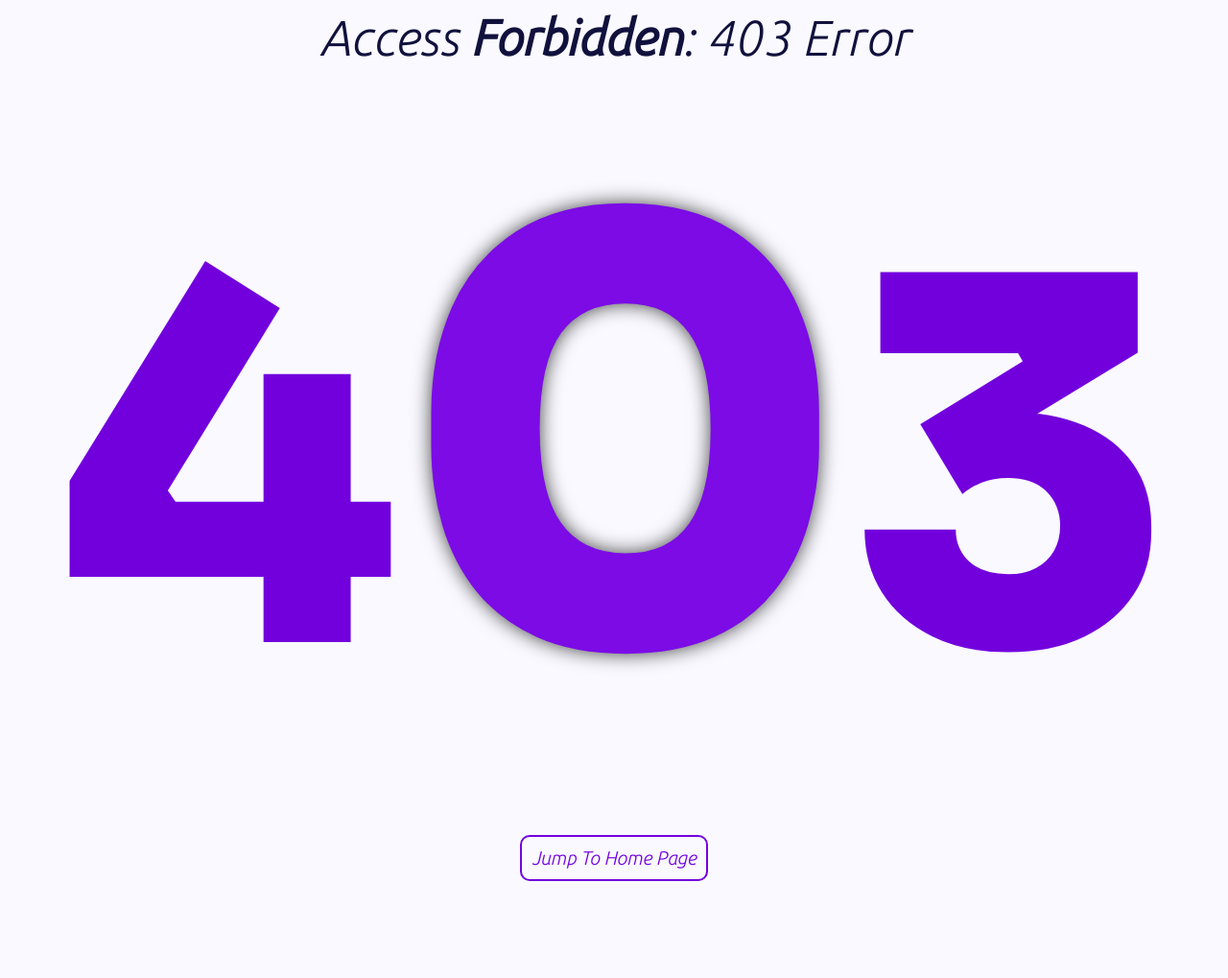
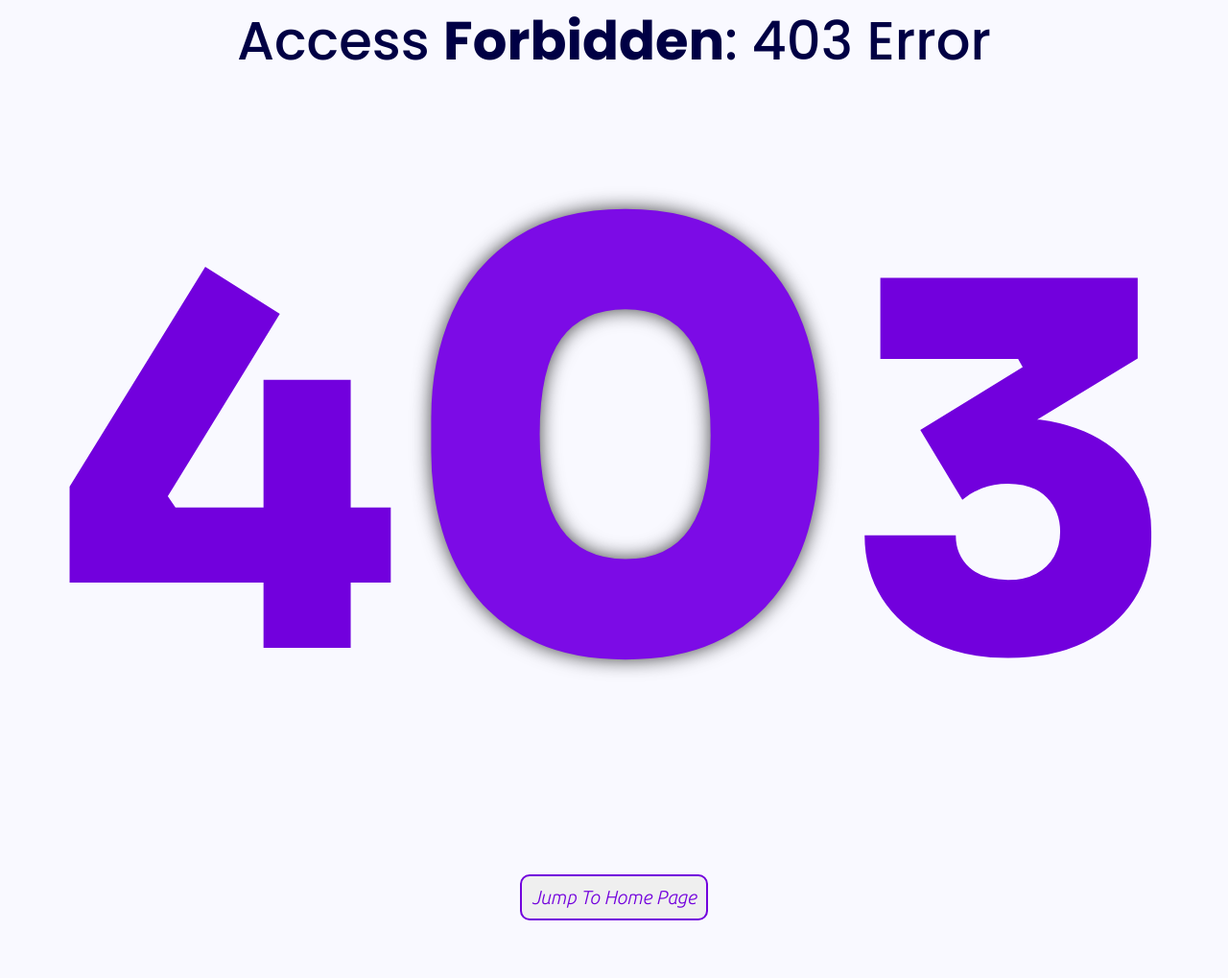
Before and after one commit to Yuheshpandian/Flask-Boilerplate, a Flask app: template Boilerplate/templates/403page.html in a window 1280 px wide. Shown: the whole page at 96% size. Before the commit the page ends 918 px from the top, so only its background shows below. Run offline with Flask 3, Linux system fonts and the light colour scheme; the template is opened without the code that fills it, so the values that code supplies are empty.

Commit message:
Added utilities.css

```diff
--- a/Boilerplate/static/css/403.css
+++ b/Boilerplate/static/css/403.css
@@ -1,25 +1,4 @@
-@import url("https://fonts.googleapis.com/css2?family=Ubuntu:ital,wght@1,300,700&display=swap");
-@import url("https://fonts.googleapis.com/css2?family=Sora:wght@800&display=swap");
-
-* {
-   box-sizing: border-box;
-   padding: 0;
-   margin: 0;
-   background: #f9f9ff;
-}
-
-h1 {
-   font-family: "Ubuntu", sans-serif;
-   text-align: center;
-   margin-block: 10px;
-   font-size: 3.25rem;
-   font-weight: 300;
-   color: rgb(17, 17, 61);
-}
-
-strong {
-   font-weight: 700;
-}
+@import url("../css/utilities.css");
 
 .banner {
    font-size: 33rem;
@@ -34,24 +13,3 @@ em {
    font-size: 38rem;
    color: #7c0be6;
 }
-
-.btn {
-   text-align: center;
-}
-
-button {
-   padding: 10px;
-   border: 2.5px solid #7200dd;
-   outline: none;
-   border-radius: 10px;
-   margin-block: 25px;
-   color: #7200dd;
-   font-size: 1.25rem;
-   font-family: "Ubuntu", sans-serif;
-   transition: 300ms ease-in-out;
-}
-
-button:hover {
-   color: white;
-   background: #7200dd;
-}
--- a/Boilerplate/static/css/500.css
+++ b/Boilerplate/static/css/500.css
@@ -0,0 +1 @@
+@import url("../css/utilities.css");
--- /dev/null
+++ b/Boilerplate/static/css/utilities.css
@@ -0,0 +1,47 @@
+@import url("https://fonts.googleapis.com/css2?family=Poppins:wght@300;500;700&display=swap");
+@import url("https://fonts.googleapis.com/css2?family=Ubuntu:ital,wght@1,300&display=swap");
+@import url("https://fonts.googleapis.com/css2?family=Sora:wght@800&display=swap");
+
+* {
+   margin: 0;
+   padding: 0;
+   box-sizing: border-box;
+}
+
+body {
+   background: #f9f9ff;
+}
+
+.btn {
+   text-align: center;
+}
+
+button {
+   padding: 10px;
+   border: 2.5px solid #7200dd;
+   outline: none;
+   border-radius: 10px;
+   margin-block: 25px;
+   color: #7200dd;
+   font-size: 1.25rem;
+   font-family: "Ubuntu", sans-serif;
+   transition: 300ms ease-in-out;
+   margin: 60px;
+}
+
+button:hover {
+   color: white;
+   background: #7200dd;
+}
+
+h1 {
+   font-family: "Poppins", sans-serif;
+   font-size: 3.5rem;
+   color: rgb(0, 0, 68);
+   text-align: center;
+   font-weight: 500;
+}
+
+strong {
+   font-weight: 700;
+}
--- a/Boilerplate/templates/500page.html
+++ b/Boilerplate/templates/500page.html
@@ -7,7 +7,7 @@
     <link rel="icon" type="image/x-icon" href="../static/icons/favicon.ico">
 </head>
 <body>
-    <h1>Sorry, there is a error in our server</h1>
+    <h1><strong>Sorry</strong>, something went wrong!</h1>
     <center>
         <img src="../static/images/500.jpg">
     </center>
```
Also changed, not shown: Boilerplate/static/css/404.css (+2 -38 lines), Boilerplate/static/css/home.css (+9 -15 lines), Boilerplate/static/images/500.jpg (deleted).
